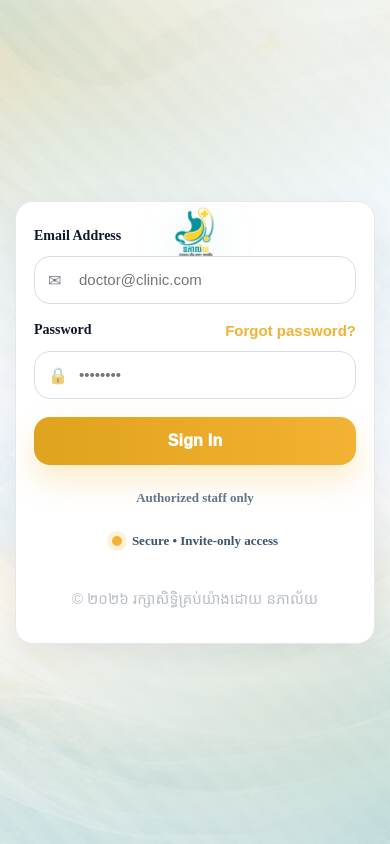
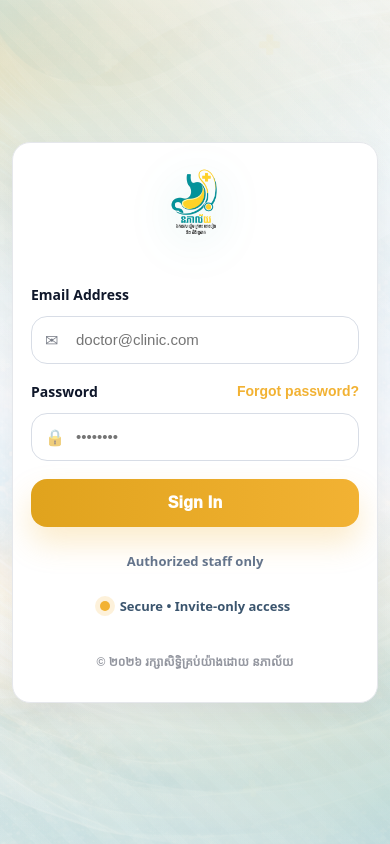
Before and after one commit to sunsorady/clinic-emr, a Next.js app: page / in a window 390 px wide. Built offline with nearby package versions, Linux system fonts and the light colour scheme; no server answers; a web font is replaced by a local one.

Commit message:
Fix mobile viewport for iPhone 2.

```diff
--- a/src/app/globals.css
+++ b/src/app/globals.css
@@ -4,25 +4,37 @@
   --gold:#F2B233;
   --ink:#0F172A;
   --muted:#64748B;
+
   --card: rgba(255,255,255,0.78);
   --border: rgba(15,23,42,0.10);
+
+  --shadow: 0 22px 70px rgba(13, 38, 76, 0.14);
 }
 
 *{ box-sizing:border-box; }
 html,body{ height:100%; }
+
 body{
   margin:0;
-  font-family: ui-sans-serif, system-ui, -apple-system, Segoe UI, Roboto, Arial, "Noto Sans";
   color: var(--ink);
   background:#F7FAFC;
+  font-family: ui-sans-serif, system-ui, -apple-system, Segoe UI, Roboto, Arial, "Noto Sans";
 }
 
+/* Khmer helper */
+.khmer{
+  font-family: var(--font-khmer), ui-sans-serif, system-ui, -apple-system, Segoe UI, Roboto, Arial, "Noto Sans";
+}
+
+/* =========================
+   LOGIN PAGE
+========================= */
 .login{
   min-height:100vh;
   position:relative;
   display:grid;
   place-items:center;
-  padding:28px 16px;
+  padding: 28px 16px;
   overflow:hidden;
   background:
     radial-gradient(900px 450px at 15% 15%, rgba(11,142,138,0.18), transparent 60%),
@@ -51,49 +63,88 @@ body{
 }
 
 .card{
-  width:min(560px, 95vw);
+  width:min(560px, 92vw);
   border-radius:22px;
   background:var(--card);
   border:1px solid var(--border);
-  box-shadow:0 22px 70px rgba(13, 38, 76, 0.14);
-  backdrop-filter:blur(14px);
+  box-shadow: var(--shadow);
+  backdrop-filter: blur(14px);
+  -webkit-backdrop-filter: blur(14px);
   padding:28px 26px;
   position:relative;
   z-index:2;
 }
 
-.header{ text-align:center; padding-bottom:14px; }
-.logoWrap{ display:flex; justify-content:center; align-items:center; margin-top: -20px;margin-bottom: -150px;; }
+.header{
+  text-align:center;
+  margin-bottom: 12px;
+}
+
+.logoWrap{
+  display:flex;
+  justify-content:center;
+  align-items:center;
+  margin: 0 0 10px 0;
+}
+
 .logo{
-  width:400px; height:400px; object-fit:contain;
+  width: 150px;
+  height: 150px;
+  object-fit:contain;
   filter: drop-shadow(0 10px 24px rgba(11,142,138,0.18));
 }
+
 .logoFallback{
-  width:92px; height:92px; border-radius:20px;
-  display:grid; place-items:center;
-  font-weight:900; font-size:34px; color:#fff;
+  width:92px;
+  height:92px;
+  border-radius:20px;
+  display:grid;
+  place-items:center;
+  font-weight:900;
+  font-size:34px;
+  color:#fff;
   background:linear-gradient(145deg, var(--teal), var(--teal2));
   box-shadow:0 14px 30px rgba(11,142,138,0.22);
 }
 
-.title{ margin:8px 0 4px; font-size:36px; letter-spacing:-0.5px; font-weight:900; }
-.subtitle{ margin:0; color:var(--muted); font-weight:600; }
+.form{
+  display:grid;
+  gap:12px;
+  margin-top:6px;
+}
 
-.form{ display:grid; gap:12px; margin-top:6px; }
-.label{ font-weight:800; color:var(--ink); font-size:16px; }
-.row{ display:flex; align-items:center; justify-content:space-between; margin-top:6px; }
+.label{
+  font-weight:800;
+  color:var(--ink);
+  font-size:16px;
+}
+
+.row{
+  display:flex;
+  align-items:center;
+  justify-content:space-between;
+  margin-top:6px;
+}
 
 .link{
-  border:none; background:transparent;
-  color:var(--gold); font-weight:900;
-  cursor:pointer; padding:0; font-size:15px;
+  border:none;
+  background:transparent;
+  color:var(--gold);
+  font-weight:900;
+  cursor:pointer;
+  padding:0;
+  font-size:15px;
 }
 
 .inputWrap{ position:relative; }
+
 .icon{
-  position:absolute; left:14px; top:50%;
+  position:absolute;
+  left:14px;
+  top:50%;
   transform:translateY(-50%);
-  opacity:0.55; font-size:16px;
+  opacity:0.55;
+  font-size:16px;
 }
 
 .input{
@@ -102,7 +153,9 @@ body{
   border-radius:14px;
   border:1px solid rgba(15,23,42,0.12);
   background: rgba(255,255,255,0.92);
-  outline:none; font-size:16px;
+  outline:none;
+  font-size:16px;
+  line-height: 1.2;
 }
 
 .input:focus{
@@ -114,11 +167,19 @@ body{
   margin-top:6px;
   width:100%;
   padding:14px 16px;
-  border:none; border-radius:16px;
+  border:none;
+  border-radius:16px;
   cursor:pointer;
-  color:white; font-weight:900; font-size:18px;
+  color:white;
+  font-weight:900;
+  font-size:18px;
   background: linear-gradient(90deg, #E0A31D, var(--gold));
   box-shadow: 0 16px 30px rgba(242,178,51,0.25);
+}
+
+.btn:disabled{
+  opacity:0.7;
+  cursor:not-allowed;
 }
 
 .muted{ color:var(--muted); font-weight:700; }
@@ -126,32 +187,21 @@ body{
 
 .pill{
   margin:2px auto 0;
-  display:flex; justify-content:center; align-items:center;
-  gap:10px; color:#3b556e;
-  font-weight:800; font-size:14px;
+  display:flex;
+  justify-content:center;
+  align-items:center;
+  gap:10px;
+  color:#3b556e;
+  font-weight:800;
+  font-size:14px;
 }
 
 .dot{
-  width:10px; height:10px; border-radius:99px;
+  width:10px;
+  height:10px;
+  border-radius:99px;
   background: var(--gold);
   box-shadow: 0 0 0 5px rgba(242,178,51,0.18);
-}
-
-.copyright{
-  margin:10px 0 0;
-  text-align:center;
-  color: rgba(15,23,42,0.55);
-  font-weight:700;
-}
-
-@media (max-width:420px){
-  .card{ padding:22px 18px; }
-  .title{ font-size:30px; }
-  .logo{ width:92px; height:92px; }
-}
-
-.khmer {
-  font-family: var(--font-khmer), sans-serif;
 }
 
 .footerKhmer{
@@ -163,67 +213,66 @@ body{
 
 .footerKhmer .khmer{
   text-align: center;
-  font-size: 15px;      /* or keep your text-sm equivalent */
-  color: #9ca3af;       /* Tailwind gray-400/500 vibe */
+  font-size: 13px;
+  color: rgba(15,23,42,0.45);
+  font-weight: 700;
 }
 
-html, body {
-  font-family: "Times New Roman", Times, serif;
-}
-
-/* ===== Mobile fixes ===== */
+/* =========================
+   MOBILE (iPhone friendly)
+========================= */
 @media (max-width: 480px) {
-  .login {
-    padding: 12px;
+  .login{
+    padding:
+      calc(12px + env(safe-area-inset-top))
+      12px
+      calc(12px + env(safe-area-inset-bottom));
   }
 
-  .card {
-    width: 100%;
-    max-width: 360px;
-    padding: 20px 18px;
-    border-radius: 18px;
+  .bgImage{
+    background-position:center;
+    background-size:cover;
+    opacity:0.34;
   }
 
-  .logo {
-    max-width: 110px;
-    margin-bottom: 8px;
+  .card{
+    width:100%;
+    max-width: 380px;
+    padding:20px 18px;
+    border-radius:18px;
   }
 
-  .label {
-    font-size: 14px;
+  .logo{
+    width:110px;
+    height:110px;
   }
 
-  .input {
-    height: 44px;
-    font-size: 15px;
+  .label{ font-size:14px; }
+
+  .input{
+    font-size:15px;
+    padding:12px 12px 12px 42px;
   }
 
-  .btn {
-    height: 46px;
-    font-size: 16px;
-    border-radius: 12px;
+  .btn{
+    font-size:16px;
+    border-radius:12px;
+    padding:12px 14px;
   }
 
+  .link{ font-size:14px; }
+
   .muted,
-  .pill {
-    font-size: 13px;
-  }
+  .pill{ font-size:13px; }
 
-  .footerKhmer {
-    margin-top: 12px;
-    font-size: 12px;
-    opacity: 0.7;
+  .footerKhmer .khmer{
+    font-size:12px;
   }
 }
 
-@media (max-width: 480px) {
-  .bgImage {
-    background-position: center;
-    background-size: cover;
-    opacity: 0.35;
+/* Small phones */
+@media (max-width: 360px) {
+  .card{
+    max-width: 340px;
   }
 }
-
-.header {
-  margin-bottom: 12px;
-}
```
